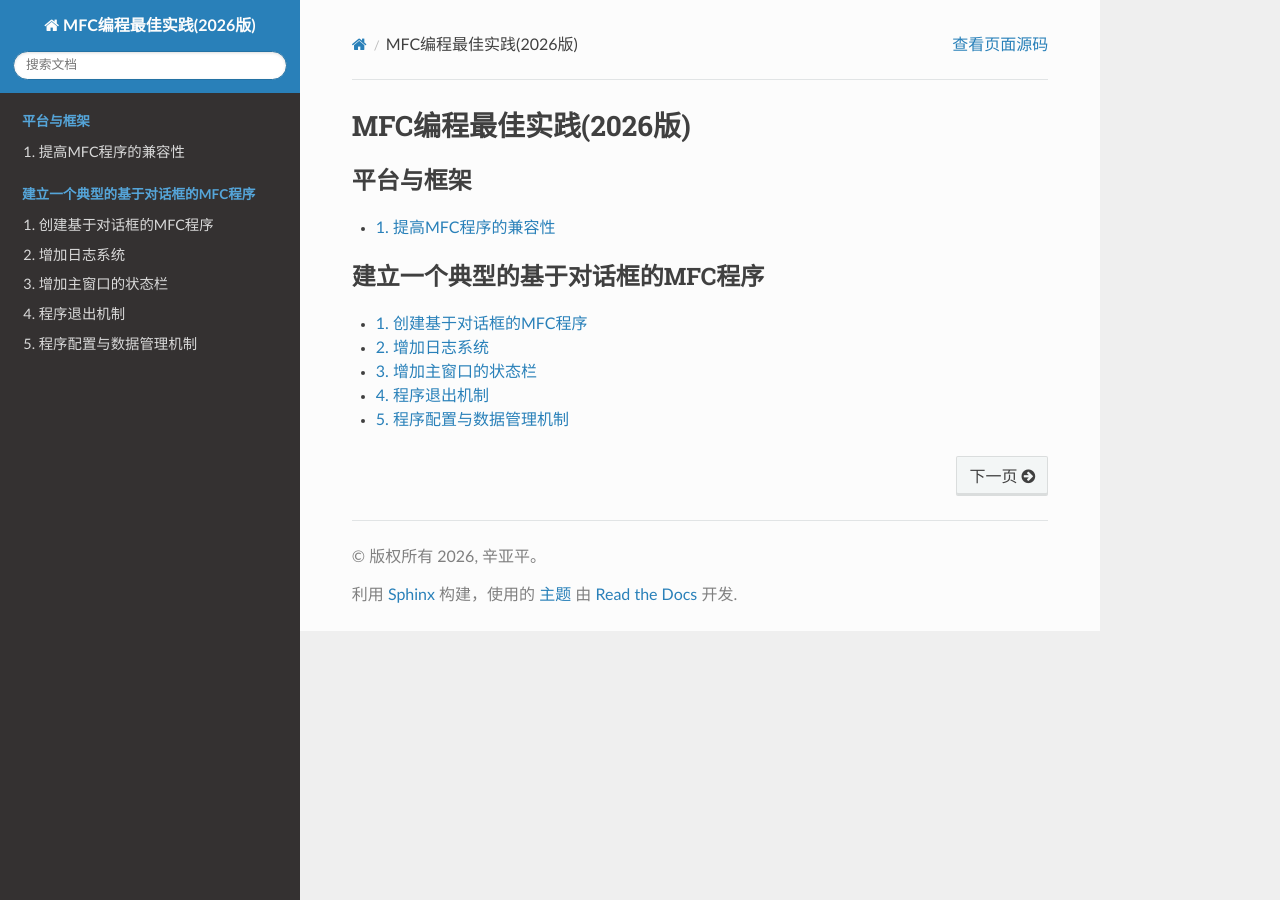
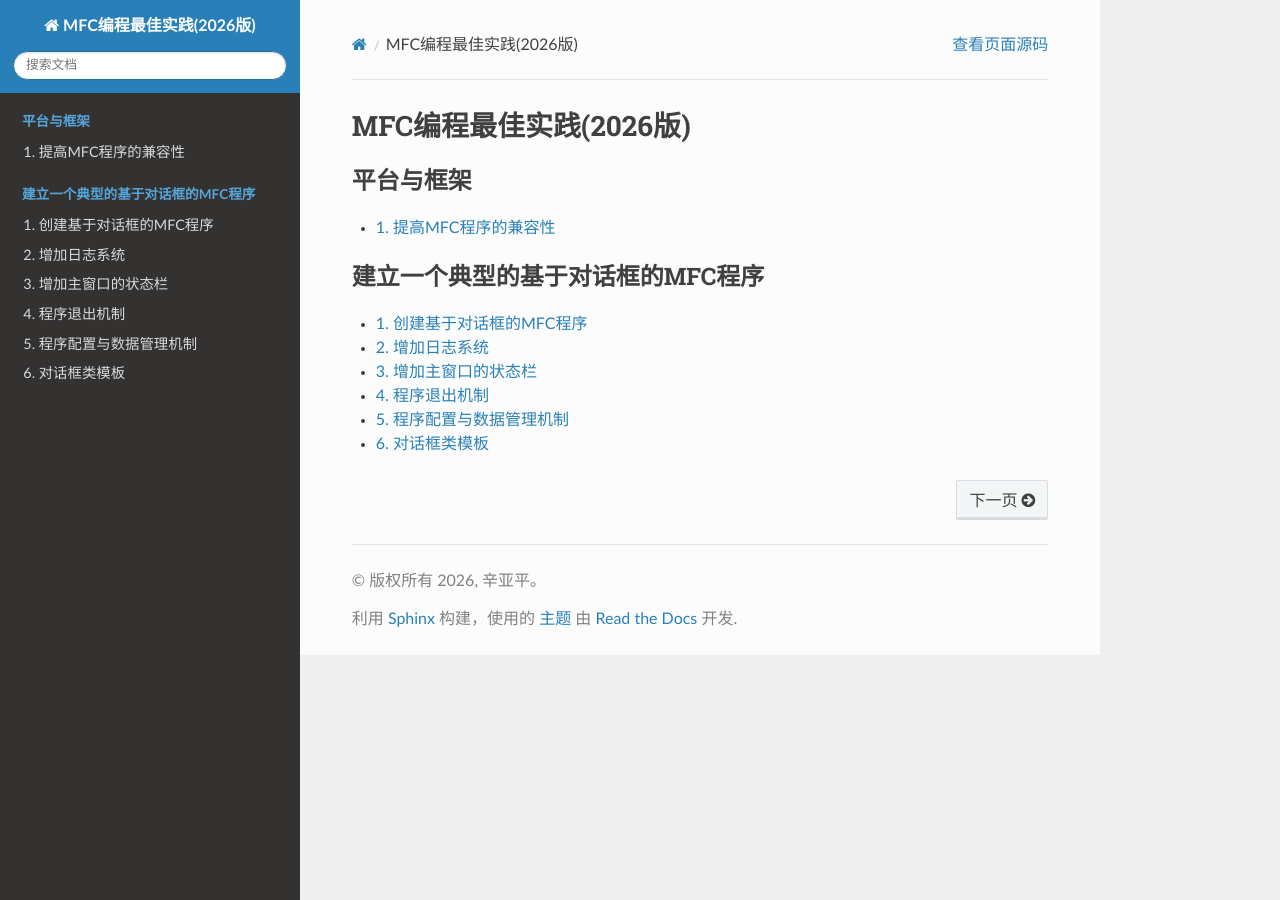
Before and after one commit to yapingxin/MFCBP2026, a Sphinx documentation site: the page built from docs/index.rst, in a window 1280 px wide. Built offline with Sphinx 7.4.7 and the Read the Docs theme 3.1.0, drawn with Linux system fonts in a browser that asks for light colours.

Commit message:
对话框类模板

```diff
--- /dev/null
+++ b/docs/dialog-mfc-tutorial/dialog-class-template.rst
@@ -0,0 +1,3 @@
+
+对话框类模板
+============
--- a/docs/index.rst
+++ b/docs/index.rst
@@ -25,3 +25,4 @@ MFC编程最佳实践(2026版)
    dialog-mfc-tutorial/add-status-bar.rst
    dialog-mfc-tutorial/util-exit-mechanism.rst
    dialog-mfc-tutorial/util-config-datamgmt-mechanism.rst
+   dialog-mfc-tutorial/dialog-class-template.rst
```
